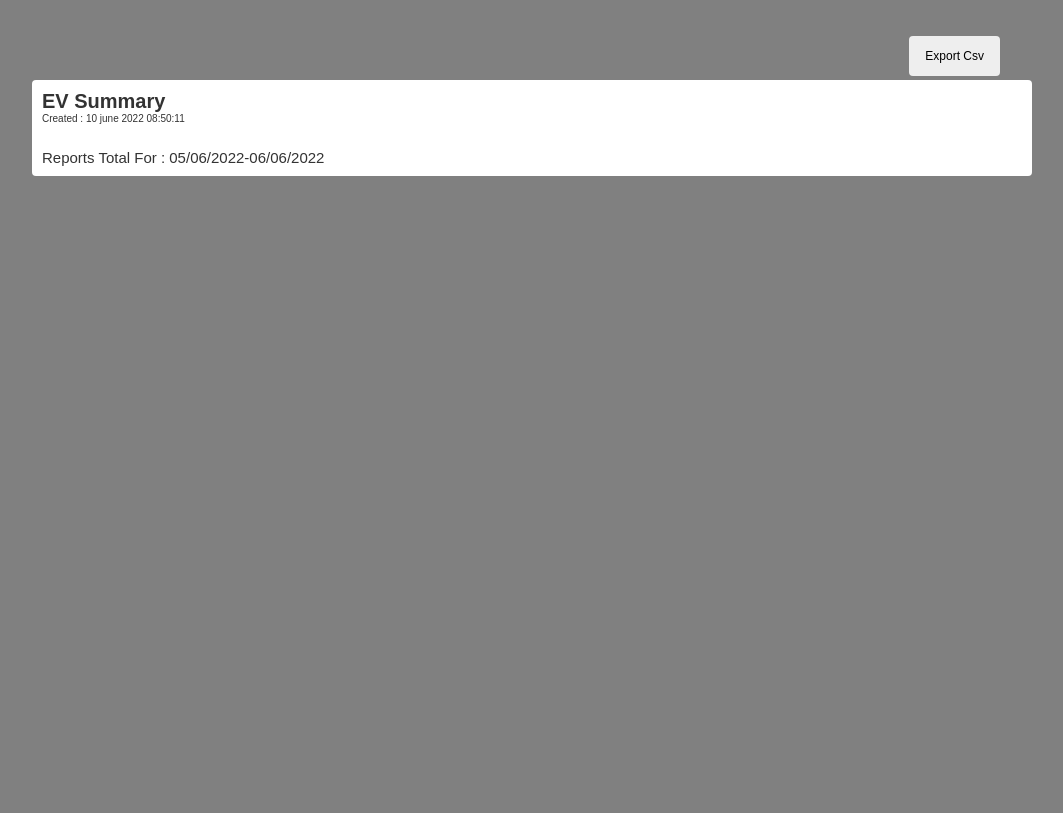
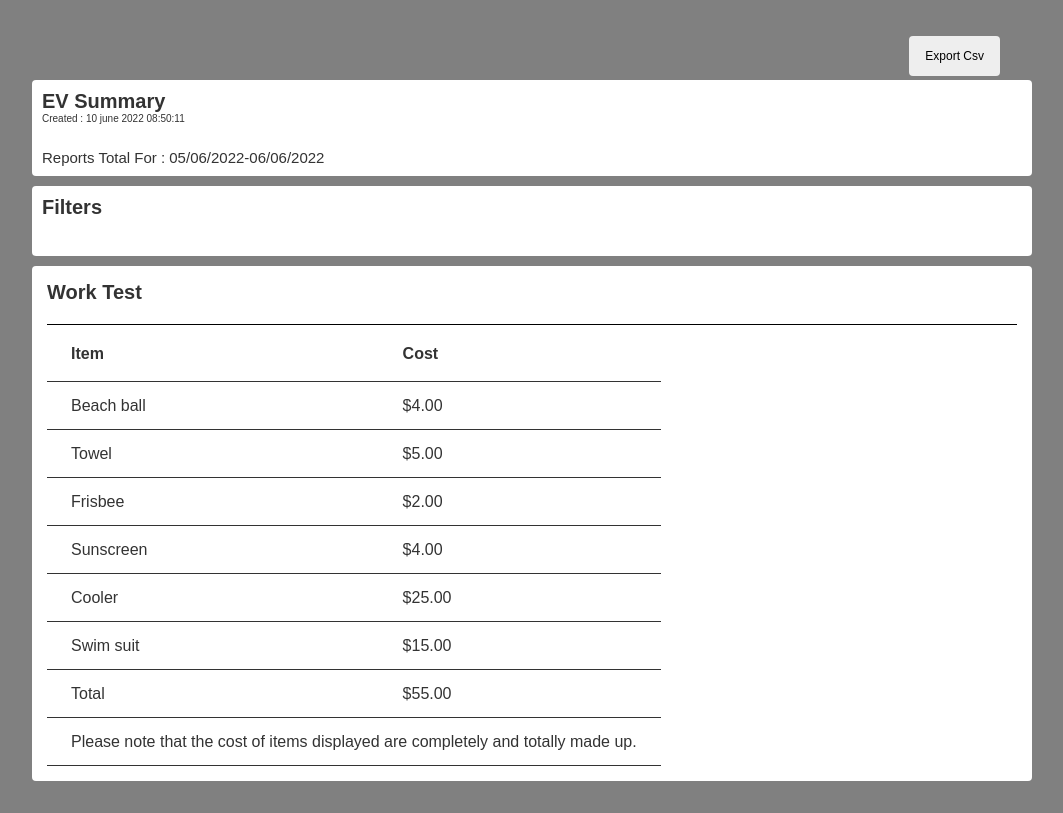
Before and after one commit to AjayP123/angular-a14ojh-fvh3vb, an Angular app: page / in a window 1280 px wide. Shown: the whole page, without its empty margins (108-1171 px from the left). Built offline with nearby package versions, Linux system fonts and the light colour scheme.

Commit message:
3 files modified, 4 added

```diff
--- a/src/app/app.module.ts
+++ b/src/app/app.module.ts
@@ -12,9 +12,11 @@ import { ZippyBasicComponent } from './zippy-basic/zippy-basic.component';
 import { ZippyMultislotComponent } from './zippy-multislot/zippy-multislot.component';
 import { ZippyNgprojectasComponent } from './zippy-ngprojectas/zippy-ngprojectas.component';
 import { MatToolbarModule } from '@angular/material/toolbar';
+import { TableBasicComponent } from './table/table.component';
+import { MatTableModule } from '@angular/material/table';
 
 @NgModule({
-  imports: [BrowserModule, FormsModule, MatToolbarModule],
+  imports: [BrowserModule, FormsModule, MatToolbarModule, MatTableModule],
   declarations: [
     AppComponent,
     ZippyComponent,
@@ -23,6 +25,7 @@ import { MatToolbarModule } from '@angular/material/toolbar';
     ZippyBasicComponent,
     ZippyMultislotComponent,
     ZippyNgprojectasComponent,
+    TableBasicComponent,
   ],
   bootstrap: [AppComponent],
 })
--- /dev/null
+++ b/src/app/table/table.component.html
@@ -0,0 +1,64 @@
+<table mat-table [dataSource]="transactions" class="mat-elevation-z8">
+  <!-- Item Column -->
+  <ng-container matColumnDef="item">
+    <th mat-header-cell *matHeaderCellDef>Item</th>
+    <td mat-cell *matCellDef="let transaction">{{ transaction.item }}</td>
+    <td mat-footer-cell *matFooterCellDef>Total</td>
+  </ng-container>
+
+  <!-- Cost Column -->
+  <ng-container matColumnDef="cost">
+    <th mat-header-cell *matHeaderCellDef>Cost</th>
+    <td mat-cell *matCellDef="let transaction">
+      {{ transaction.cost | currency }}
+    </td>
+    <td mat-footer-cell *matFooterCellDef>{{ getTotalCost() | currency }}</td>
+  </ng-container>
+
+  <!-- Item Description Column -->
+  <!-- <ng-container matColumnDef="item-description">
+    <th mat-header-cell *matHeaderCellDef>Name of the item purchased</th>
+  </ng-container> -->
+
+  <!-- Cost Description Column -->
+  <!-- <ng-container matColumnDef="cost-description">
+    <th mat-header-cell *matHeaderCellDef>Cost of the item in USD</th>
+  </ng-container> -->
+
+  <!-- Disclaimer column -->
+  <ng-container matColumnDef="disclaimer">
+    <td mat-footer-cell *matFooterCellDef colspan="2">
+      Please note that the cost of items displayed are completely and totally
+      made up.
+    </td>
+  </ng-container>
+
+  <!-- The table will render two header rows, one data row per data object, and two footer rows. -->
+  <tr
+    mat-header-row
+    *matHeaderRowDef="displayedColumns"
+    class="example-first-header-row"
+  ></tr>
+  <!-- <tr
+    mat-header-row
+    *matHeaderRowDef="['item-description', 'cost-description']"
+    class="example-second-header-row"
+  ></tr> -->
+
+  <tr mat-row *matRowDef="let row; columns: displayedColumns"></tr>
+
+  <tr
+    mat-footer-row
+    *matFooterRowDef="displayedColumns"
+    class="example-first-footer-row"
+  ></tr>
+  <tr
+    mat-footer-row
+    *matFooterRowDef="['disclaimer']"
+    class="example-second-footer-row"
+  ></tr>
+</table>
+
+<!-- Copyright 2022 Google LLC. All Rights Reserved.
+  Use of this source code is governed by an MIT-style license that
+  can be found in the LICENSE file at https://angular.io/license -->
--- /dev/null
+++ b/src/app/table/table.component.ts
@@ -0,0 +1,31 @@
+import { Component } from '@angular/core';
+
+@Component({
+  selector: 'table-basic',
+  templateUrl: './table.component.html',
+  styleUrls: ['./table.component.scss'],
+})
+export class TableBasicComponent {
+  displayedColumns: string[] = ['item', 'cost'];
+  transactions: any[] = [
+    { item: 'Beach ball', cost: 4 },
+    { item: 'Towel', cost: 5 },
+    { item: 'Frisbee', cost: 2 },
+    { item: 'Sunscreen', cost: 4 },
+    { item: 'Cooler', cost: 25 },
+    { item: 'Swim suit', cost: 15 },
+  ];
+
+  /** Gets the total cost of all transactions. */
+  getTotalCost() {
+    return this.transactions
+      .map((t) => t.cost)
+      .reduce((acc, value) => acc + value, 0);
+  }
+}
+
+/*
+Copyright Google LLC. All Rights Reserved.
+Use of this source code is governed by an MIT-style license that
+can be found in the LICENSE file at https://angular.io/license
+*/
--- /dev/null
+++ b/src/app/zippy-multislot/zippy-multislot.component.html
@@ -0,0 +1,20 @@
+<section>
+  <mat-toolbar class="toolbar">
+    <div>
+      <button mat-button class="button">Export Csv</button>
+    </div>
+  </mat-toolbar>
+</section>
+<section class="summary">
+  <div class="header">EV Summary</div>
+  <div class="sub-header">Created : 10 june 2022 08:50:11</div>
+  <div class="footer">Reports Total For : 05/06/2022-06/06/2022</div>
+</section>
+<section class="filter">
+  <div class="header">Filters</div>
+</section>
+<section class="tables">
+  <div class="table-heading">Work Test</div>
+  <hr />
+  <table-basic></table-basic>
+</section>
--- a/src/app/zippy-multislot/zippy-multislot.component.scss
+++ b/src/app/zippy-multislot/zippy-multislot.component.scss
@@ -38,3 +38,35 @@ section {
 .footer {
   font-size: 15px;
 }
+.filter {
+  min-height: 50px;
+  background-color: white;
+  border-radius: 4px;
+  padding: 10px;
+  margin-top: 10px;
+  margin-bottom: 10px;
+  display: flex;
+  flex-direction: column;
+}
+.tables {
+  background-color: white;
+  padding: 15px;
+  display: flex;
+  flex-direction: column;
+  border-radius: 4px;
+}
+.table-heading {
+  font-size: 20px;
+  font-weight: bold;
+}
+hr {
+  display: block;
+  height: 1px;
+  border: 0;
+  border-top: 1px solid black;
+  margin: 0;
+  margin-top: 20px;
+}
+tr.mat-header-row {
+  height: 40px !important;
+}
--- a/src/app/zippy-multislot/zippy-multislot.component.ts
+++ b/src/app/zippy-multislot/zippy-multislot.component.ts
@@ -2,22 +2,7 @@ import { Component } from '@angular/core';
 
 @Component({
   selector: 'app-zippy-multislot',
-  template: `
-  <section>
-  <mat-toolbar class='toolbar'>
-   <div>
-    <button mat-button class='button'> Export Csv</button>
-    </div>
-    </mat-toolbar>
-  </section>
-  <section class="summary">
-  <div class="header">
-  EV Summary
-  </div>
-  <div class='sub-header'> Created : 10 june 2022 08:50:11</div>
-  <div class='footer'>Reports Total For : 05/06/2022-06/06/2022</div>
-  </section>
-  `,
+  templateUrl: './zippy-multislot.component.html',
   styleUrls: ['./zippy-multislot.component.scss'],
 })
 export class ZippyMultislotComponent {}
```
Also changed, not shown: src/app/table/table.component.scss (added).
